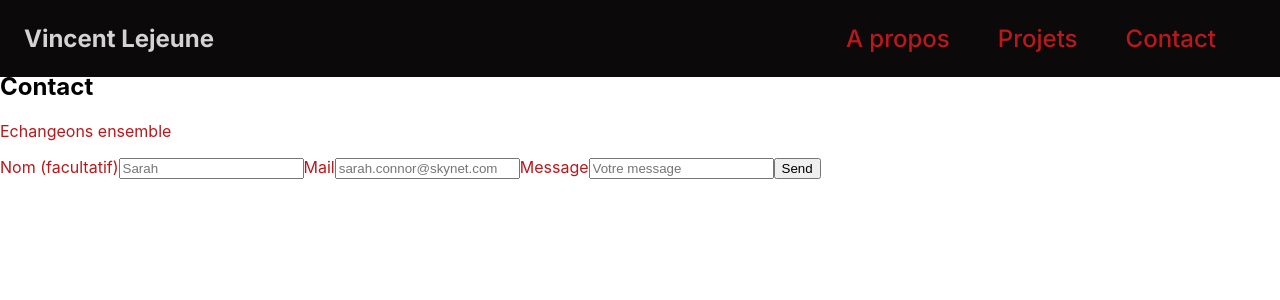
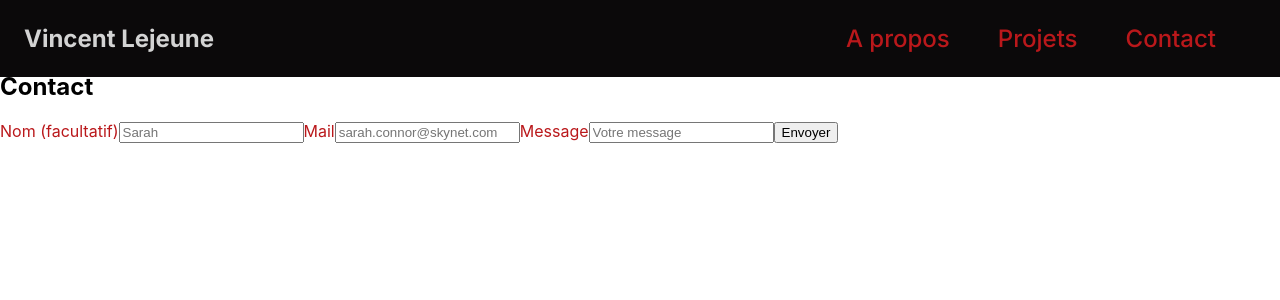
Before and after one commit to VincentCMLejeune/Portfolio, a React (Create React App) app in the folder portfolio/: page /contact in a window 1280 px wide. Shown: the top 300 px of the page. Built offline with nearby package versions, Linux system fonts and the light colour scheme.

Commit message:
Small fixes to form

```diff
--- a/portfolio/src/components/form/Form.jsx
+++ b/portfolio/src/components/form/Form.jsx
@@ -3,7 +3,6 @@ import styles from "./Form.module.css";
 export default function Form() {
   return (
     <div className={styles.form}>
-      <p className={styles.ensemble}><span id={styles.spin}></span> ensemble</p>
       <form
         action="https://formsubmit.co/9ca83417d36bcbc1302960454647c72c"
         method="POST"
@@ -30,7 +29,7 @@ export default function Form() {
             required
           />
         </label>
-        <button type="submit">Send</button>
+        <button type="submit">Envoyer</button>
       </form>
     </div>
   );
--- a/portfolio/src/components/form/Form.module.css
+++ b/portfolio/src/components/form/Form.module.css
@@ -3,52 +3,3 @@
 .form {
   color: var(--red);
 }
-
-#test {
-  color: yellow;
-}
-
-#spin {
-  color: var(--red);
-}
-#spin:after {
-  content: "Travaillons";
-  animation: spin 5s linear;
-  animation-iteration-count: 2;
-}
-
-@keyframes spin {
-  0% {
-    content: "Travaillons";
-  }
-  10% {
-    content: "Echangeons";
-  }
-  20% {
-    content: "Imaginons";
-  }
-  30% {
-    content: "Partageons";
-  }
-  40% {
-    content: "Concevons";
-  }
-  50% {
-    content: "Discutons";
-  }
-  60% {
-    content: "Rêvons";
-  }
-  70% {
-    content: "Composons";
-  }
-  80% {
-    content: "Développons";
-  }
-  90% {
-    content: "Inventons";
-  }
-  100% {
-    content: "Travaillons";
-  }
-}
```
